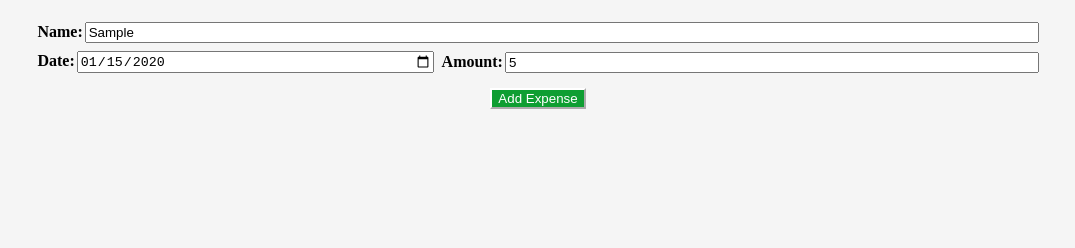
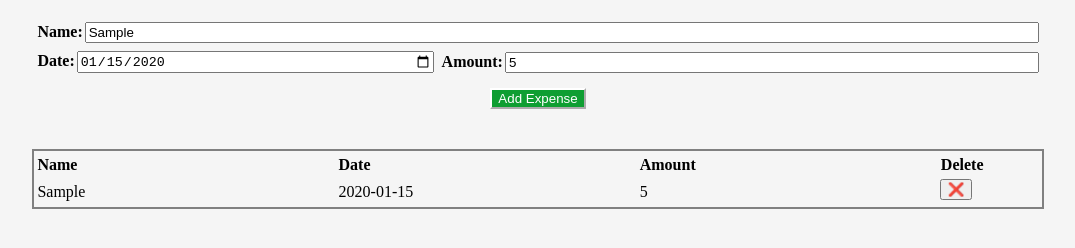
Before and after one commit to Kaung722/expenseTracker, a plain HTML site: page index.html in a window 1280 px wide. Both pictures are taken after typing "Sample", "2020-01-15", "5" into the empty fields and a click on the button "Add Expense". Shown: the part 96-344 px from the top of the page, without its empty margins (102-1177 px from the left). Drawn offline with Linux system fonts and the light colour scheme.

Commit message:
added row-adding function

```diff
--- a/index.html
+++ b/index.html
@@ -14,7 +14,7 @@
 
     <div class="container">
       <form align="center" id="formID">
-        <table border="0" id="table1">
+        <table border="0" class="table">
           <tr>
             <th colspan="2">
               <div class="table_cell">
@@ -53,7 +53,16 @@
         <button type="submit" id="add_expense_button">Add Expense</button>
       </form>
     </div>
-
+    <div class="container">
+      <table class="table expense_table">
+        <tr>
+          <th class="output">Name</th>
+          <th class="output">Date</th>
+          <th class="output">Amount</th>
+          <th class="delete_cell">Delete</th>
+        </tr>
+      </table>
+    </div>
     <script src="script.js"></script>
   </body>
 </html>
--- a/script.js
+++ b/script.js
@@ -6,13 +6,25 @@ const dateInput = document.querySelector("#dateInput");
 const amountInput = document.querySelector("#amountInput");
 const addExpenseBtn = document.querySelector("#add_expense_button");
 const form = document.querySelector("#formID");
+let expenseTable = document.querySelector(".expense_table");
 
 //Listener
-// addExpenseBtn.addEventListener("click", function () {
-//   console.log("Lee Zwe");
-// });
-
 form.addEventListener("submit", function (event) {
   event.preventDefault();
   console.log(nameInput.value, dateInput.value, amountInput.value);
+
+  let nameCell = document.createElement("td");
+  let dateCell = document.createElement("td");
+  let amountCell = document.createElement("td");
+  let deleteCell = document.createElement("button");
+  nameCell.appendChild(document.createTextNode(nameInput.value));
+  dateCell.appendChild(document.createTextNode(dateInput.value));
+  amountCell.appendChild(document.createTextNode(amountInput.value));
+  deleteCell.appendChild(document.createTextNode("❌"));
+  let newRow = document.createElement("tr");
+  newRow.appendChild(nameCell);
+  newRow.appendChild(dateCell);
+  newRow.appendChild(amountCell);
+  newRow.appendChild(deleteCell);
+  expenseTable.appendChild(newRow);
 });
--- a/style.css
+++ b/style.css
@@ -18,14 +18,15 @@ body {
   margin-bottom: 30px;
 }
 
-#table1 {
+.table {
   width: 100%;
   height: 60px;
   align-items: left;
 }
 
 th,
-tr {
+tr,
+td {
   text-align: left;
 }
 
@@ -44,9 +45,24 @@ tr {
   width: 100%;
 }
 
+.output {
+  display: table-cell;
+  width: 30%;
+}
+
 #add_expense_button {
   margin: 10px;
   color: white;
   background-color: rgb(14, 158, 50);
   border-color: white;
 }
+
+.delete_cell {
+  display: table-cell;
+  width: 10%;
+}
+
+.expense_table {
+  border-style: solid;
+  border-width: 2px;
+}
```
